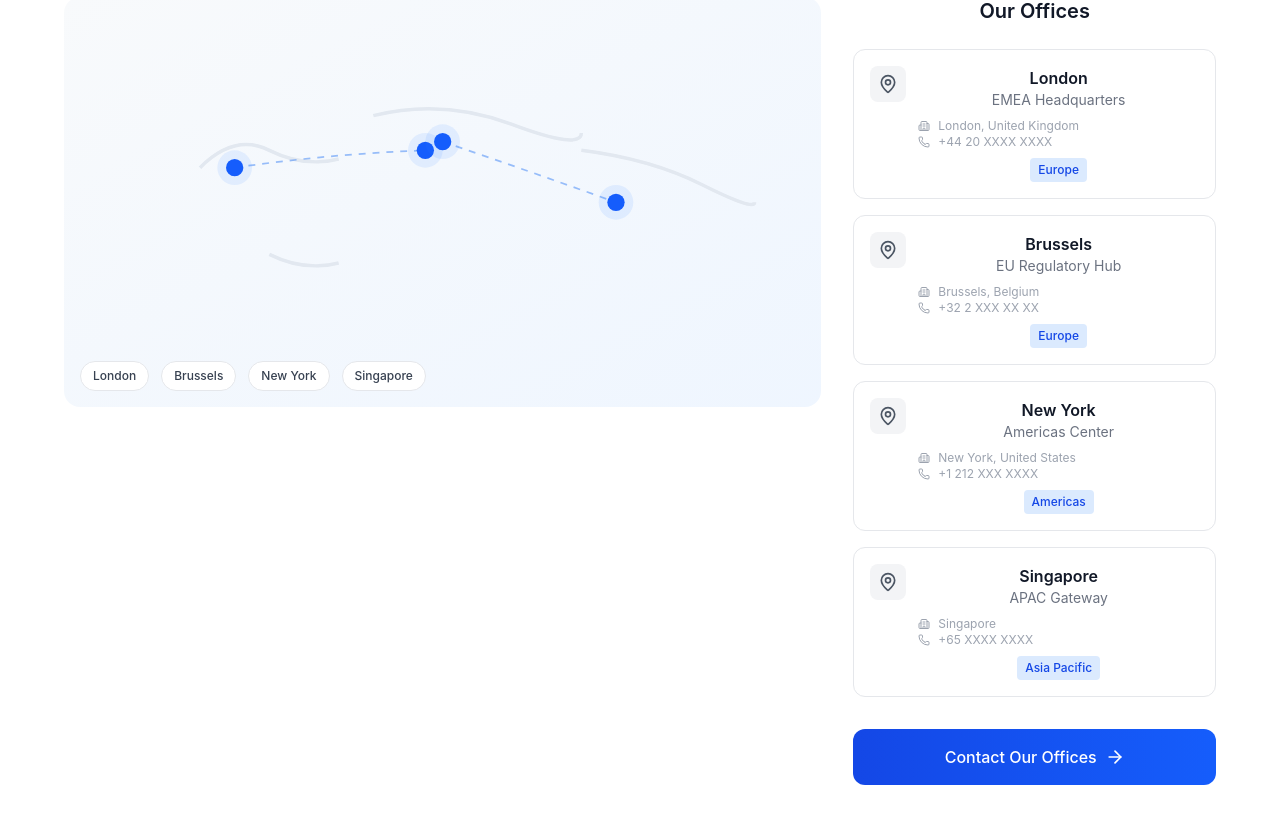
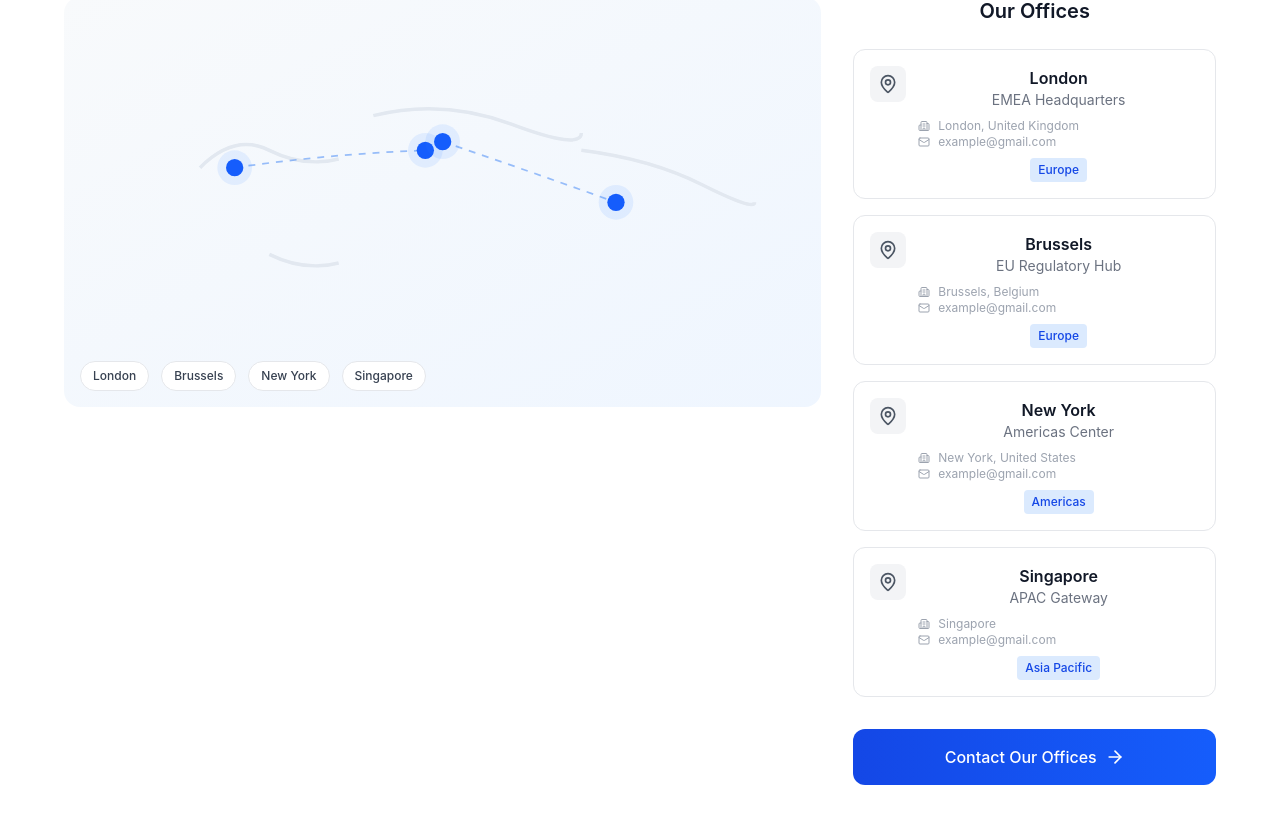
Before and after one commit to ahmadhassan4581/fiverproject, a React (Vite) app: page / in a window 1280 px wide. Shown: the part 10293-11117 px from the top of the page. Built offline with nearby package versions, Linux system fonts and the light colour scheme.

Commit message:
Replace phone numbers with email addresses in GlobalPresence component

```diff
--- a/src/components/GlobalPresence.jsx
+++ b/src/components/GlobalPresence.jsx
@@ -1,5 +1,5 @@
 import { useState } from 'react';
-import { MapPin, Building2, Phone, ArrowRight, Globe } from 'lucide-react';
+import { MapPin, Building2, Mail, ArrowRight, Globe } from 'lucide-react';
 
 const GlobalPresence = () => {
   const [activeOffice, setActiveOffice] = useState(null);
@@ -11,7 +11,7 @@ const GlobalPresence = () => {
       country: 'UK',
       role: 'EMEA Headquarters',
       address: 'London, United Kingdom',
-      phone: '+44 20 XXXX XXXX',
+      email: 'example@gmail.com',
       region: 'Europe',
       coordinates: { cx: 190, cy: 70 },
     },
@@ -21,7 +21,7 @@ const GlobalPresence = () => {
       country: 'Belgium',
       role: 'EU Regulatory Hub',
       address: 'Brussels, Belgium',
-      phone: '+32 2 XXX XX XX',
+      email: 'example@gmail.com',
       region: 'Europe',
       coordinates: { cx: 200, cy: 65 },
     },
@@ -31,7 +31,7 @@ const GlobalPresence = () => {
       country: 'US',
       role: 'Americas Center',
       address: 'New York, United States',
-      phone: '+1 212 XXX XXXX',
+      email: 'example@gmail.com',
       region: 'Americas',
       coordinates: { cx: 80, cy: 80 },
     },
@@ -41,7 +41,7 @@ const GlobalPresence = () => {
       country: 'APAC',
       role: 'APAC Gateway',
       address: 'Singapore',
-      phone: '+65 XXXX XXXX',
+      email: 'example@gmail.com',
       region: 'Asia Pacific',
       coordinates: { cx: 300, cy: 100 },
     },
@@ -231,8 +231,8 @@ const GlobalPresence = () => {
                       <span>{office.address}</span>
                     </div>
                     <div className="flex items-center gap-2 text-xs text-gray-400">
-                      <Phone className="w-3 h-3" />
-                      <span>{office.phone}</span>
+                      <Mail className="w-3 h-3" />
+                      <span>{office.email}</span>
                     </div>
                     <span className="inline-block mt-2 px-2 py-1 bg-blue-100 text-blue-700 text-xs font-medium rounded">
                       {office.region}
```
